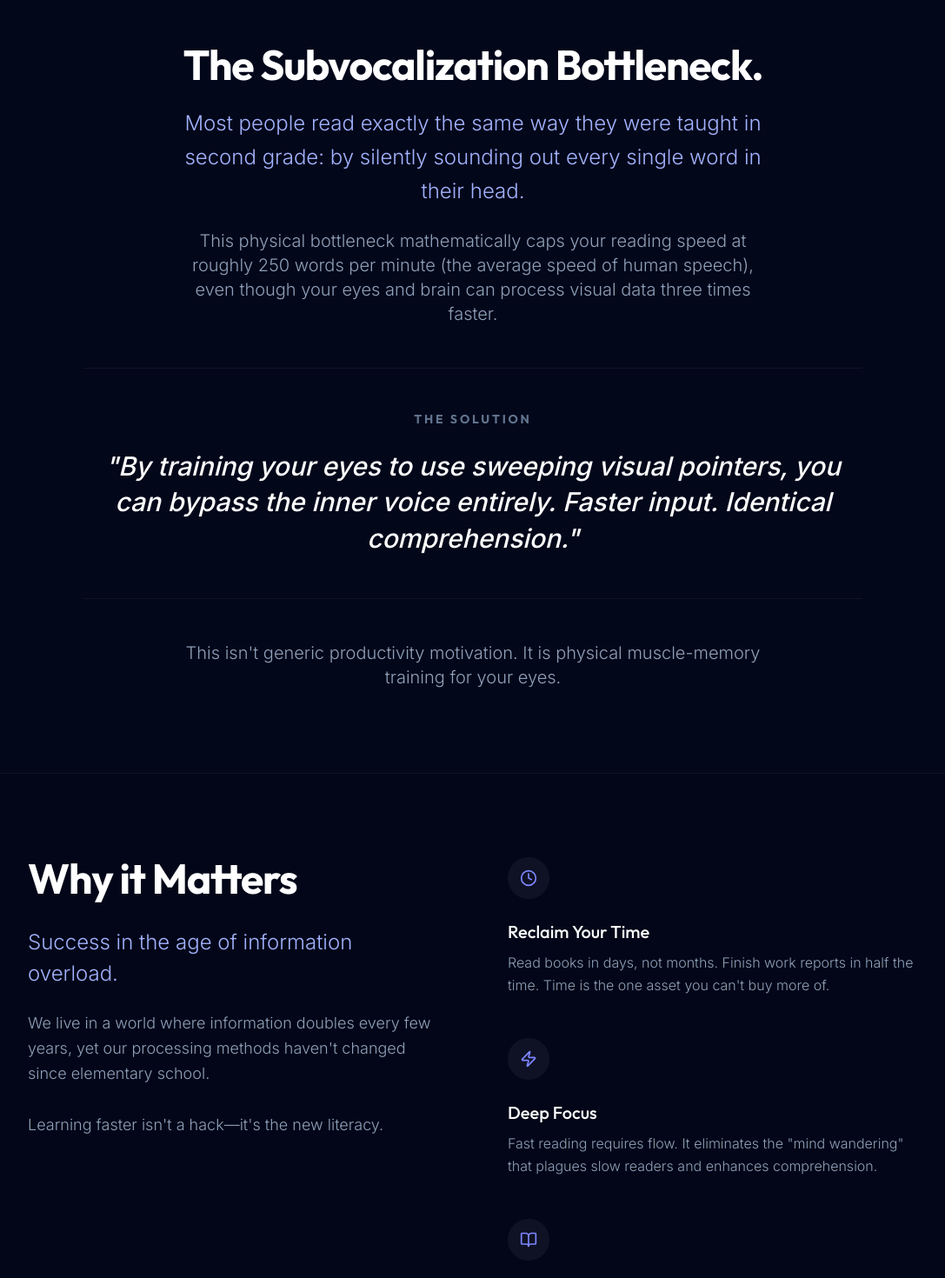
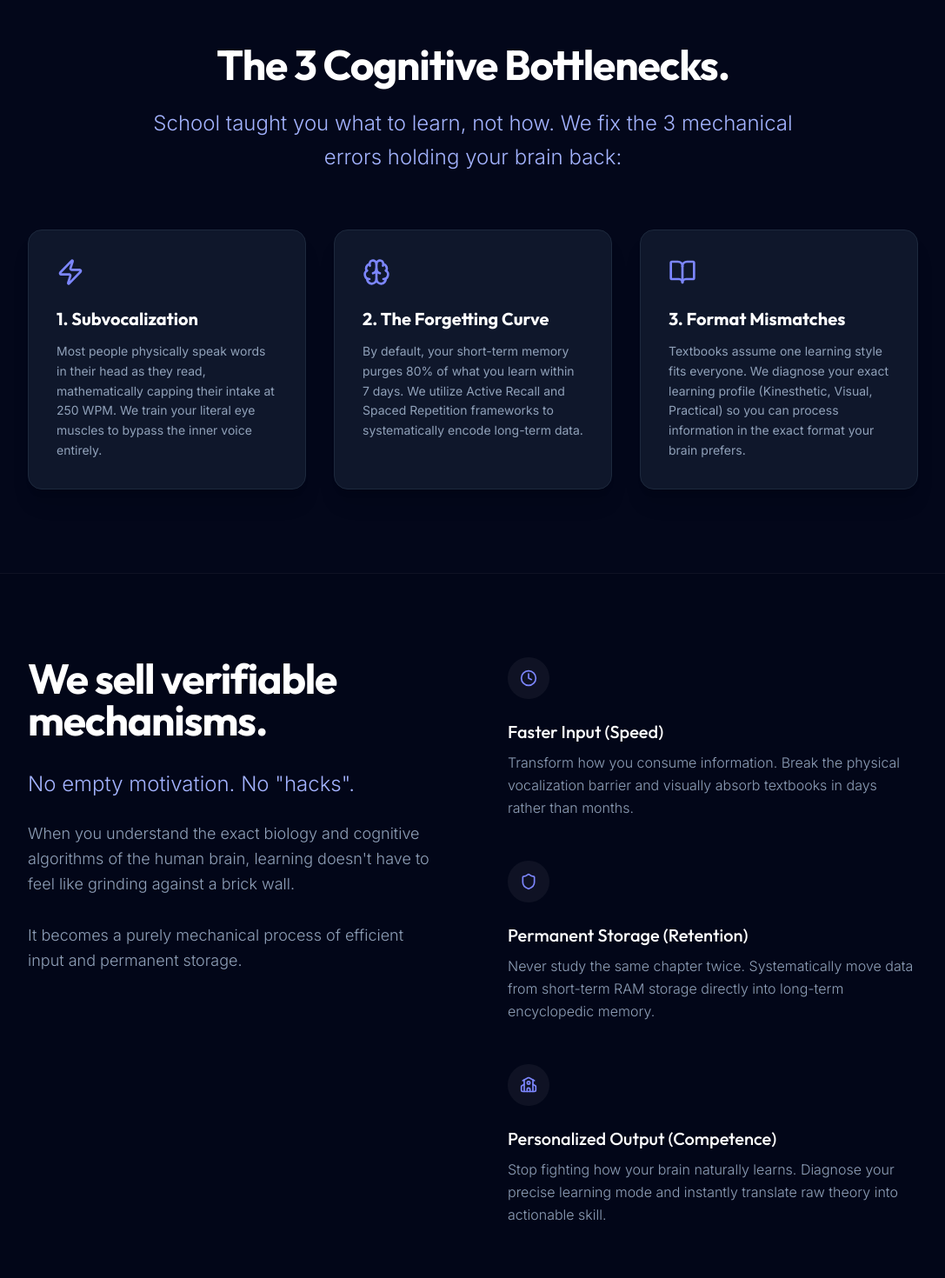
Before and after one commit to richardvanderkolk/the-rogue-puffin, a Next.js app: page / in a window 1280 px wide. Shown: the part 840-2310 px from the top of the page at 87% size, without its empty margins (96-1183 px from the left). Built offline with nearby package versions, Linux system fonts and the light colour scheme.

Commit message:
Expand mechanical copywriting logic across full platform scope

```diff
--- a/src/app/page.tsx
+++ b/src/app/page.tsx
@@ -14,10 +14,10 @@ export default function Home() {
           {/* Left Column: Headlines (Clean & Intelligent) */}
           <div className="flex flex-col items-center xl:items-start text-center xl:text-left space-y-8">
             <h1 className="text-5xl md:text-7xl xl:text-8xl font-bold tracking-tighter text-white leading-[0.95]">
-              Stop reading <br /> <span className="whitespace-nowrap">word by word.</span> <br /> Learn how.
+              Master the <br /> <span className="whitespace-nowrap">Mechanics of</span> <br /> Learning.
             </h1>
             <p className="text-xl md:text-2xl text-slate-400 max-w-lg mx-auto xl:mx-0 font-light leading-relaxed tracking-wide">
-              Eliminate subvocalization and boost your reading speed by ~30% using verifiable visual techniques.
+              Reverse-engineer your cognitive limits. Eliminate subvocalization, defeat the forgetting curve, and rebuild how your brain processes information.
             </p>
           </div>
 
@@ -65,28 +65,40 @@ export default function Home() {
 
       {/* The Hook: The Core Mechanism */}
       <section className="py-16 md:py-24 px-6 border-t border-white/5 bg-slate-900/10">
-        <div className="max-w-4xl mx-auto text-center space-y-12">
+        <div className="max-w-5xl mx-auto text-center space-y-16">
 
-          <div className="space-y-6">
-            <h2 className="text-3xl md:text-5xl font-bold text-white tracking-tight">The Subvocalization Bottleneck.</h2>
-            <p className="text-xl md:text-2xl text-indigo-300 font-light leading-relaxed max-w-2xl mx-auto">
-              Most people read exactly the same way they were taught in second grade: by silently sounding out every single word in their head.
-            </p>
-            <p className="text-lg md:text-xl text-slate-400 font-light max-w-2xl mx-auto">
-              This physical bottleneck mathematically caps your reading speed at roughly 250 words per minute (the average speed of human speech), even though your eyes and brain can process visual data three times faster.
+          <div className="space-y-6 max-w-3xl mx-auto">
+            <h2 className="text-3xl md:text-5xl font-bold text-white tracking-tight">The 3 Cognitive Bottlenecks.</h2>
+            <p className="text-xl md:text-2xl text-indigo-300 font-light leading-relaxed">
+              School taught you what to learn, not how. We fix the 3 mechanical errors holding your brain back:
             </p>
           </div>
 
-          <div className="py-12 border-y border-white/5 my-12">
-            <h3 className="text-slate-500 uppercase tracking-[0.2em] font-bold text-sm mb-6">The Solution</h3>
-            <blockquote className="text-2xl md:text-3xl font-medium text-white italic leading-snug">
-              "By training your eyes to use sweeping visual pointers, you can bypass the inner voice entirely. Faster input. Identical comprehension."
-            </blockquote>
+          <div className="grid grid-cols-1 md:grid-cols-3 gap-8 text-left">
+            <div className="bg-slate-900 border border-slate-800 p-8 rounded-2xl shadow-xl">
+              <Zap className="w-8 h-8 text-indigo-400 mb-6" />
+              <h3 className="text-xl font-bold text-white mb-3">1. Subvocalization</h3>
+              <p className="text-slate-400 text-sm leading-relaxed">
+                Most people physically speak words in their head as they read, mathematically capping their intake at 250 WPM. We train your literal eye muscles to bypass the inner voice entirely.
+              </p>
+            </div>
+
+            <div className="bg-slate-900 border border-slate-800 p-8 rounded-2xl shadow-xl">
+              <Brain className="w-8 h-8 text-indigo-400 mb-6" />
+              <h3 className="text-xl font-bold text-white mb-3">2. The Forgetting Curve</h3>
+              <p className="text-slate-400 text-sm leading-relaxed">
+                By default, your short-term memory purges 80% of what you learn within 7 days. We utilize Active Recall and Spaced Repetition frameworks to systematically encode long-term data.
+              </p>
+            </div>
+
+            <div className="bg-slate-900 border border-slate-800 p-8 rounded-2xl shadow-xl">
+              <BookOpen className="w-8 h-8 text-indigo-400 mb-6" />
+              <h3 className="text-xl font-bold text-white mb-3">3. Format Mismatches</h3>
+              <p className="text-slate-400 text-sm leading-relaxed">
+                Textbooks assume one learning style fits everyone. We diagnose your exact learning profile (Kinesthetic, Visual, Practical) so you can process information in the exact format your brain prefers.
+              </p>
+            </div>
           </div>
-
-          <p className="text-lg md:text-xl text-slate-400 font-light max-w-2xl mx-auto">
-            This isn't generic productivity motivation. It is physical muscle-memory training for your eyes.
-          </p>
 
         </div>
       </section>
@@ -96,15 +108,15 @@ export default function Home() {
         <div className="max-w-5xl mx-auto">
           <div className="grid grid-cols-1 md:grid-cols-2 gap-20 items-start">
             <div className="space-y-8 sticky top-32">
-              <h2 className="text-3xl md:text-5xl font-bold text-white tracking-tight">Why it Matters</h2>
+              <h2 className="text-3xl md:text-5xl font-bold text-white tracking-tight">We sell verifiable mechanisms.</h2>
               <div className="space-y-6">
                 <p className="text-2xl text-indigo-300 font-light leading-normal">
-                  Success in the age of information overload.
+                  No empty motivation. No "hacks".
                 </p>
                 <p className="text-slate-400 text-lg leading-relaxed font-light">
-                  We live in a world where information doubles every few years, yet our processing methods haven't changed since elementary school.
+                  When you understand the exact biology and cognitive algorithms of the human brain, learning doesn't have to feel like grinding against a brick wall.
                   <br /><br />
-                  Learning faster isn't a hack—it's the new literacy.
+                  It becomes a purely mechanical process of efficient input and permanent storage.
                 </p>
               </div>
             </div>
@@ -115,26 +127,26 @@ export default function Home() {
                   <Clock className="text-indigo-400 w-5 h-5" />
                 </div>
                 <div>
-                  <h3 className="text-xl font-medium text-white mb-2">Reclaim Your Time</h3>
-                  <p className="text-slate-400 leading-relaxed font-light">Read books in days, not months. Finish work reports in half the time. Time is the one asset you can't buy more of.</p>
+                  <h3 className="text-xl font-medium text-white mb-2">Faster Input (Speed)</h3>
+                  <p className="text-slate-400 leading-relaxed font-light">Transform how you consume information. Break the physical vocalization barrier and visually absorb textbooks in days rather than months.</p>
                 </div>
               </div>
               <div className="group">
                 <div className="w-12 h-12 rounded-full bg-white/5 flex items-center justify-center shrink-0 mb-6 group-hover:bg-indigo-500/20 transition-colors">
-                  <Zap className="text-indigo-400 w-5 h-5" />
+                  <Shield className="text-indigo-400 w-5 h-5" />
                 </div>
                 <div>
-                  <h3 className="text-xl font-medium text-white mb-2">Deep Focus</h3>
-                  <p className="text-slate-400 leading-relaxed font-light">Fast reading requires flow. It eliminates the "mind wandering" that plagues slow readers and enhances comprehension.</p>
+                  <h3 className="text-xl font-medium text-white mb-2">Permanent Storage (Retention)</h3>
+                  <p className="text-slate-400 leading-relaxed font-light">Never study the same chapter twice. Systematically move data from short-term RAM storage directly into long-term encyclopedic memory.</p>
                 </div>
               </div>
               <div className="group">
                 <div className="w-12 h-12 rounded-full bg-white/5 flex items-center justify-center shrink-0 mb-6 group-hover:bg-indigo-500/20 transition-colors">
-                  <BookOpen className="text-indigo-400 w-5 h-5" />
+                  <School className="text-indigo-400 w-5 h-5" />
                 </div>
                 <div>
-                  <h3 className="text-xl font-medium text-white mb-2">Better Retention</h3>
-                  <p className="text-slate-400 leading-relaxed font-light">Understanding comes from seeing the whole picture, not just individual words. See the forest, not just the trees.</p>
+                  <h3 className="text-xl font-medium text-white mb-2">Personalized Output (Competence)</h3>
+                  <p className="text-slate-400 leading-relaxed font-light">Stop fighting how your brain naturally learns. Diagnose your precise learning mode and instantly translate raw theory into actionable skill.</p>
                 </div>
               </div>
             </div>
```
